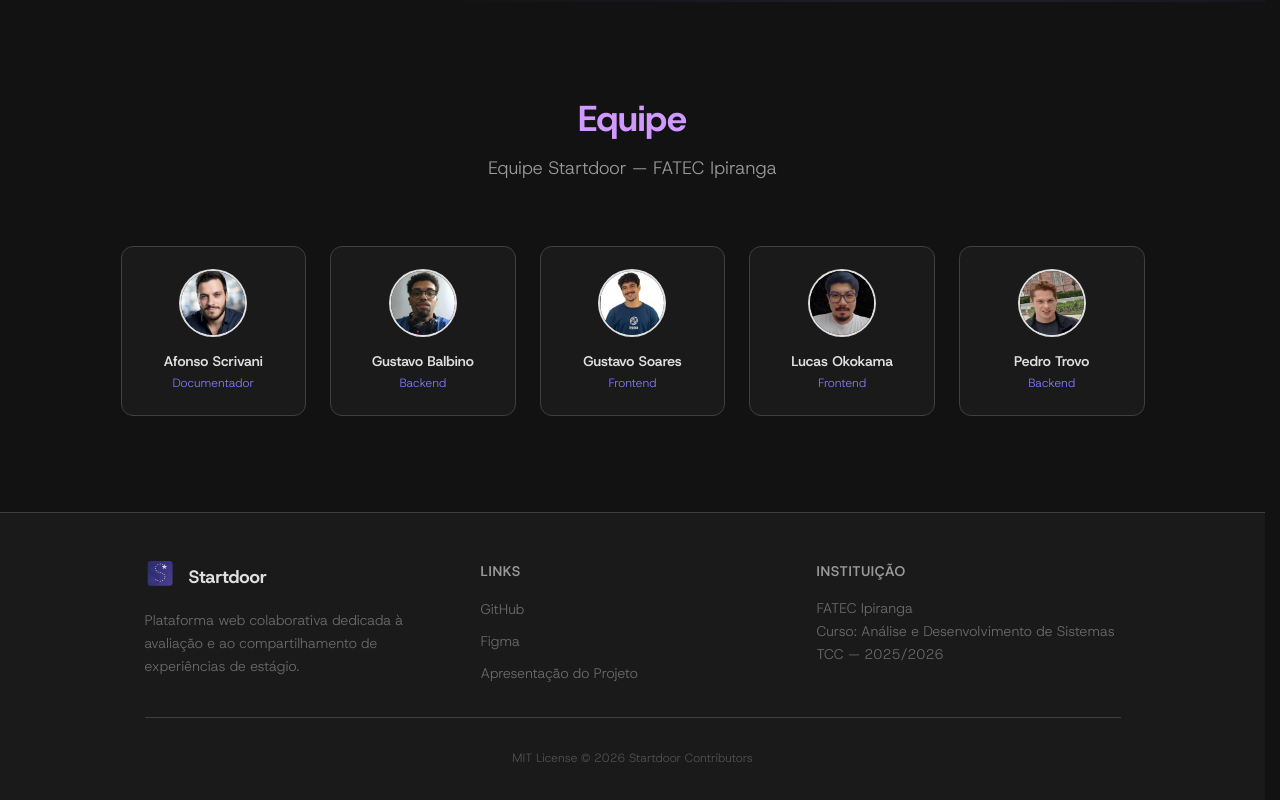
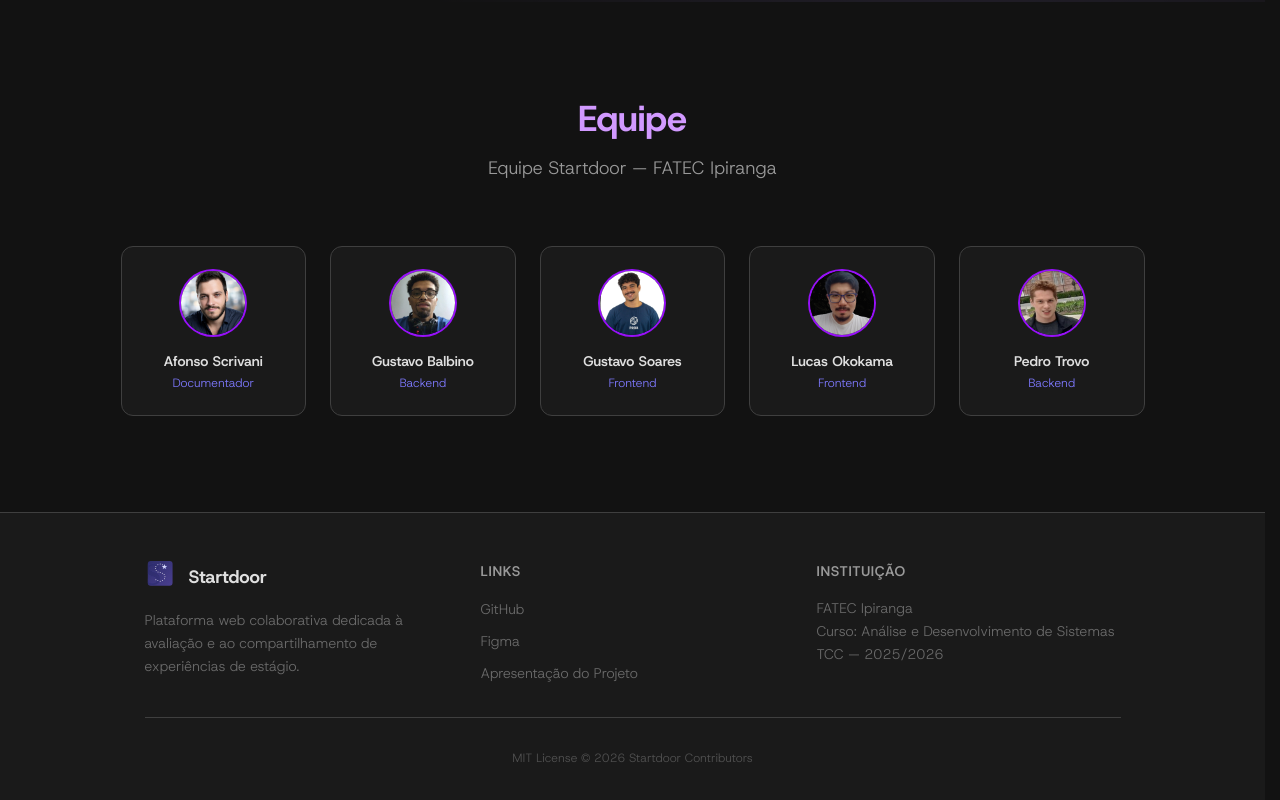
Before and after one commit to pedro-Trovo/Startdoor-landing-page, a React (Vite) app: page / in a window 1280 px wide. Shown: the part 798-1598 px from the top of the page. Built offline with nearby package versions, Linux system fonts and the light colour scheme.

Commit message:
fix: corrige erro de tipo do ringColor na build

```diff
--- a/src/components/TeamSection.tsx
+++ b/src/components/TeamSection.tsx
@@ -32,8 +32,7 @@ export default function TeamSection() {
               <img
                 src={member.image}
                 alt={member.name}
-                className="mx-auto mb-4 h-16 w-16 rounded-full object-cover ring-2"
-                style={{ ringColor: 'var(--purple-600)' }}
+                className="mx-auto mb-4 h-16 w-16 rounded-full object-cover ring-2 ring-purple-600"
               />
               <h3 className="mb-1 text-sm font-semibold" style={{ color: 'var(--grey-100)' }}>
                 {member.name}
```
